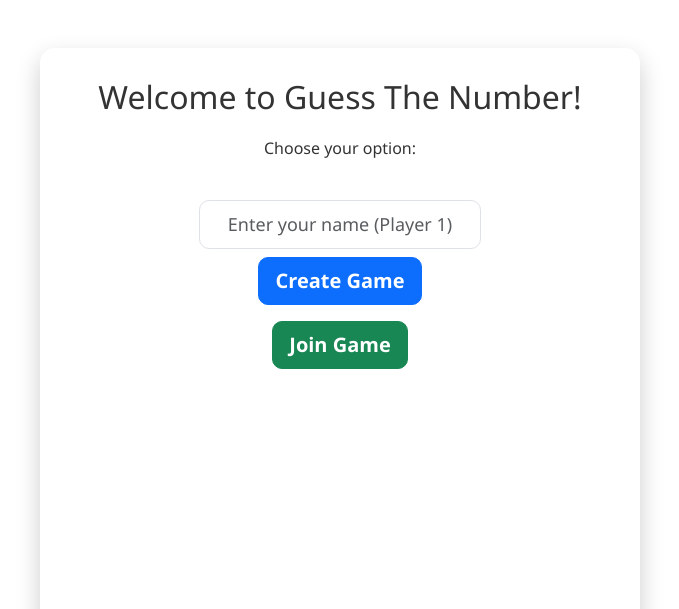
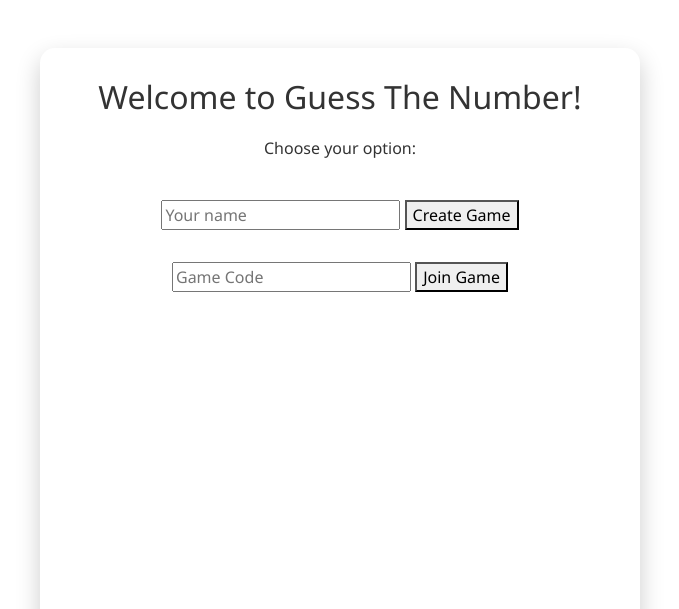
Before and after one commit to Devaksh08/guess-the-number, a Flask app: page / in a window 1280 px wide. Shown: the top 609 px of the page, without its empty margins (300-979 px from the left). Run offline with Flask 3, Linux system fonts and the light colour scheme.

Commit message:
Update form actions for creating and joining games

```diff
--- a/templates/home.html
+++ b/templates/home.html
@@ -11,15 +11,16 @@
 
     <div class="d-grid gap-3 mt-4">
         <!-- Create Game -->
-        <form action="{{ url_for('create_game') }}" method="POST">
-            <input type="text" name="player_name" class="form-control mb-2" placeholder="Enter your name (Player 1)">
-            <button type="submit" class="btn btn-primary btn-lg">Create Game</button>
+        <form action="/create" method="POST">
+            <input type="text" name="player_name" placeholder="Your name" required>
+            <button type="submit">Create Game</button>
         </form>
 
-        <!-- Join Game -->
-        <form action="{{ url_for('join_game') }}" method="GET">
-            <button type="submit" class="btn btn-success btn-lg">Join Game</button>
+        <form action="/join" method="POST" class="mt-3">
+            <input type="text" name="game_code" placeholder="Game Code" required>
+            <button type="submit">Join Game</button>
         </form>
+
     </div>
 </body>
 </html>
```
